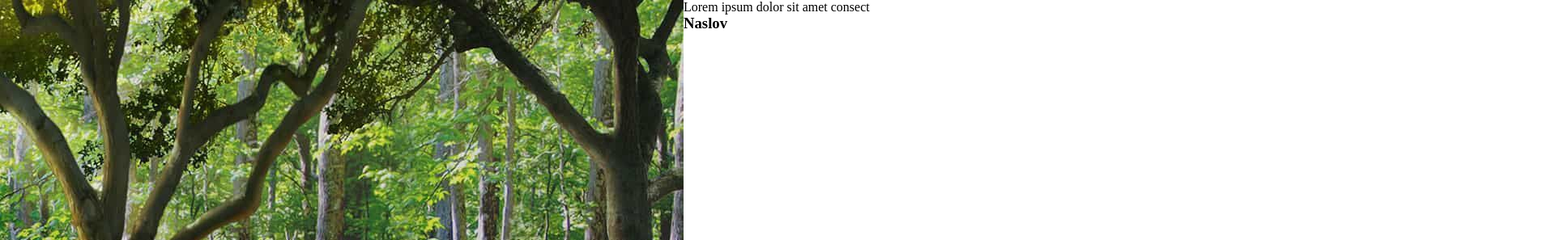
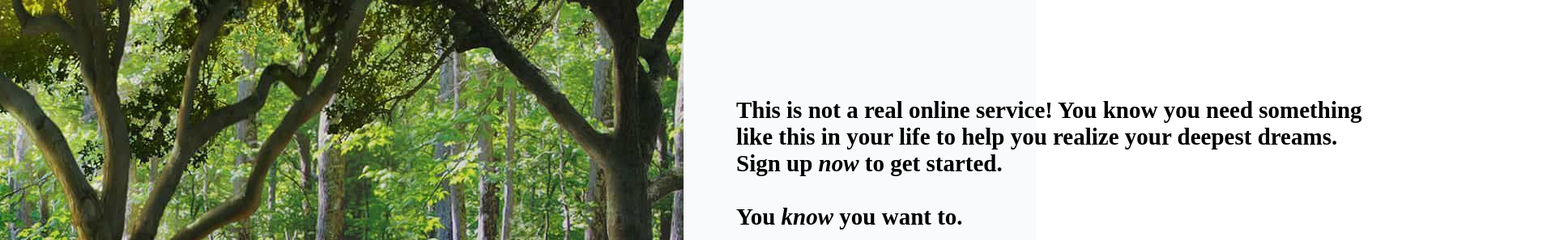
Before and after one commit to Forest133744/Log-In-Form, a plain HTML site: page index.html in a window 1280 px wide. Shown: the top 297 px of the page at 81% size, 1920 px wide, since content can reach past the window. Drawn offline with Linux system fonts and the light colour scheme.

Commit message:
Upper and begging of form.

```diff
--- a/index.html
+++ b/index.html
@@ -35,15 +35,25 @@
 
             <div class="upper">
 
-                <p>Lorem ipsum dolor sit amet consect </p>
+
+                <div class="upperText">
+
+                    <p>This is not a real online service! You know you need something <br> like this in your life to help you realize your deepest dreams. </p>
+                    <p>Sign up <i>now</i> to get started.</p>
+                    <br>
+                    <p>You <i>know</i> you want to.</p>
+
+                </div>
+
+
             </div>
 
 
-            <div class="form">
+            <div class="logForm">
 
                 <form action="post">
 
-                    <h3>Naslov</h3>
+                    <h3>Let's do this!</h3>
 
                     <label for="firstName"></label>
 
--- a/style.css
+++ b/style.css
@@ -9,7 +9,7 @@
 
     display: flex;
     flex-direction: row;
-    justify-content: baseline;
+    background-color: #F9FAFB
 
 
 
@@ -68,3 +68,58 @@
 
 
 }
+
+.right{
+
+    display: flex;
+    flex-direction: column;
+    width: max-content;
+
+
+}
+
+.upper{
+
+    display: flex;
+    flex-direction: column;
+
+
+
+
+}
+
+.upperText{
+
+    font-family: 'Times New Roman', Times, serif;
+    font-size: 29px;
+    font-weight: 700;
+    margin-top: 120px;
+    margin-left: 65px;
+
+
+
+}
+
+.logForm{
+
+    display: flex;
+    font-family: 'Times New Roman', Times, serif;
+    background-color: white;
+    box-shadow: 1px 4px 4px rgb(179, 177, 177);
+    height: 400px;
+    margin-top: 15px;
+    width:2000px;
+
+
+
+}
+
+h3{
+
+    font-family: 'Times New Roman', Times, serif;
+    font-size: 30px;
+    font-weight: 800;
+    margin-top: 30px;
+    margin-left: 70px;
+
+}
```
